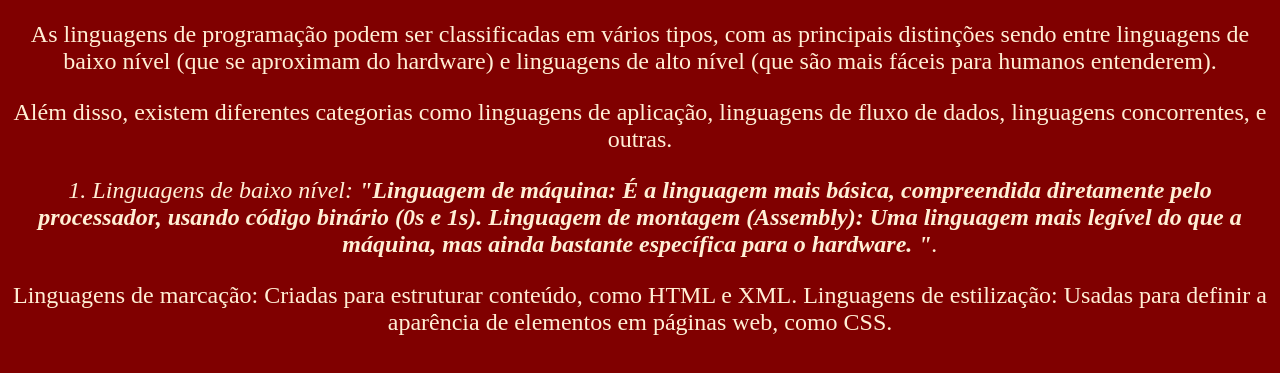
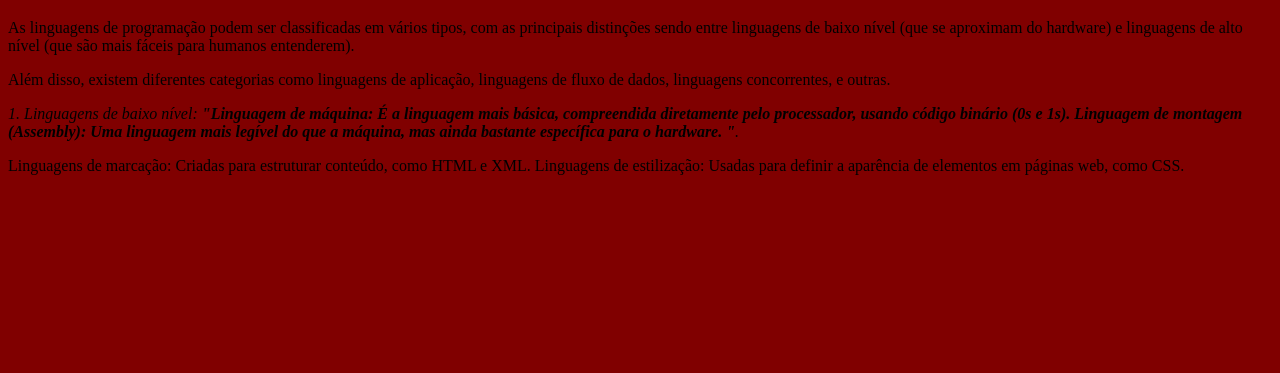
Before and after one commit to lettiebento/aula-css, a plain HTML site: page index.html in a window 1280 px wide. Shown: the part 61-434 px from the top of the page. Drawn offline with Linux system fonts and the light colour scheme.

Commit message:
tirando o style

```diff
--- a/index.html
+++ b/index.html
@@ -3,28 +3,8 @@
 	<head>
 		<meta charset="UTF-8">
 		<title>Meus materias a serem estudados</title>
-<style>
-	p{
-                font-size: 24px;
-                background-color: #800000;
-                color: #FFEFD5;
-                text-align: center;
-	}
-	body{
-		background-color: #800000;
-	}
-</style>
+
 		<link rel="stylesheet" href="style.css">
-<style>
-
-p{
-
-text-align:center
-
-}
-
-</style>
-
 
 	</head>
 
```
